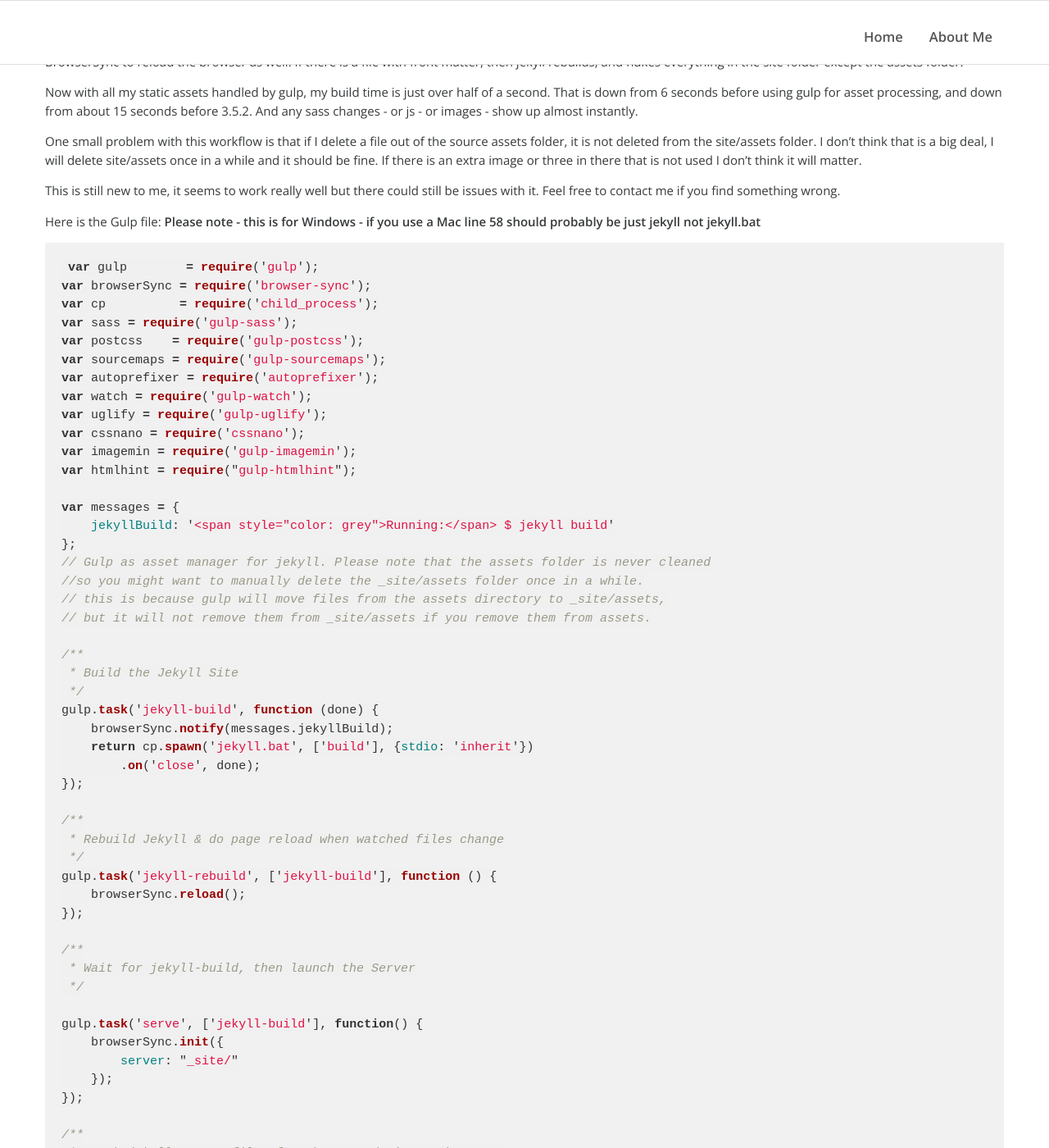
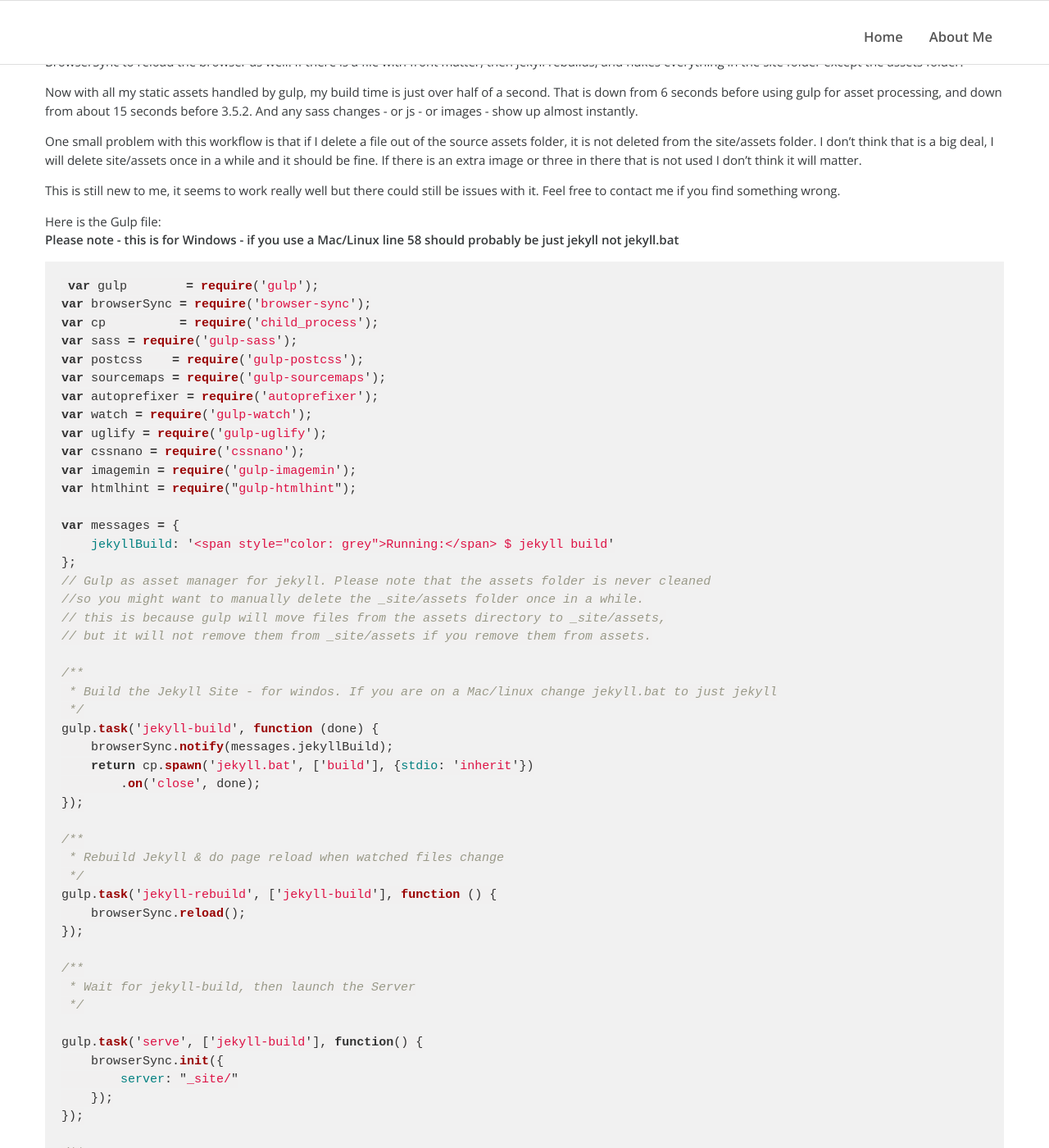
Before and after one commit to rdyar/rdyar.github.io, a Jekyll site: the page built from _posts/2017-10-01-speed-up-jekyll-by-using-gulp-for-sass-and-other-assets.md, in a window 1280 px wide and 1400 px high, scrolled down 785 px. Shown: the whole window at 82% size. Built offline with Jekyll 4.4.1, drawn with Linux system fonts in a browser that asks for light colours.

Commit message:
Update 2017-10-01-speed-up-jekyll-by-using-gulp-for-sass-and-other-assets.md

````diff
--- a/_posts/2017-10-01-speed-up-jekyll-by-using-gulp-for-sass-and-other-assets.md
+++ b/_posts/2017-10-01-speed-up-jekyll-by-using-gulp-for-sass-and-other-assets.md
@@ -26,7 +26,7 @@ One small problem with this workflow is that if I delete a file out of the sourc
 This is still new to me, it seems to work really well but there could still be issues with it. Feel free to contact me if you find something wrong.
 
 Here is the Gulp file:
-**Please note - this is for Windows - if you use a Mac line 58 should probably be just jekyll not jekyll.bat**
+**Please note - this is for Windows - if you use a Mac/Linux line 58 should probably be just jekyll not jekyll.bat**
 
 ```js
 var gulp        = require('gulp');
@@ -51,7 +51,7 @@ var messages = {
 // but it will not remove them from _site/assets if you remove them from assets.
 
 /**
- * Build the Jekyll Site
+ * Build the Jekyll Site - for windos. If you are on a Mac/linux change jekyll.bat to just jekyll
  */
 gulp.task('jekyll-build', function (done) {
     browserSync.notify(messages.jekyllBuild);
````
